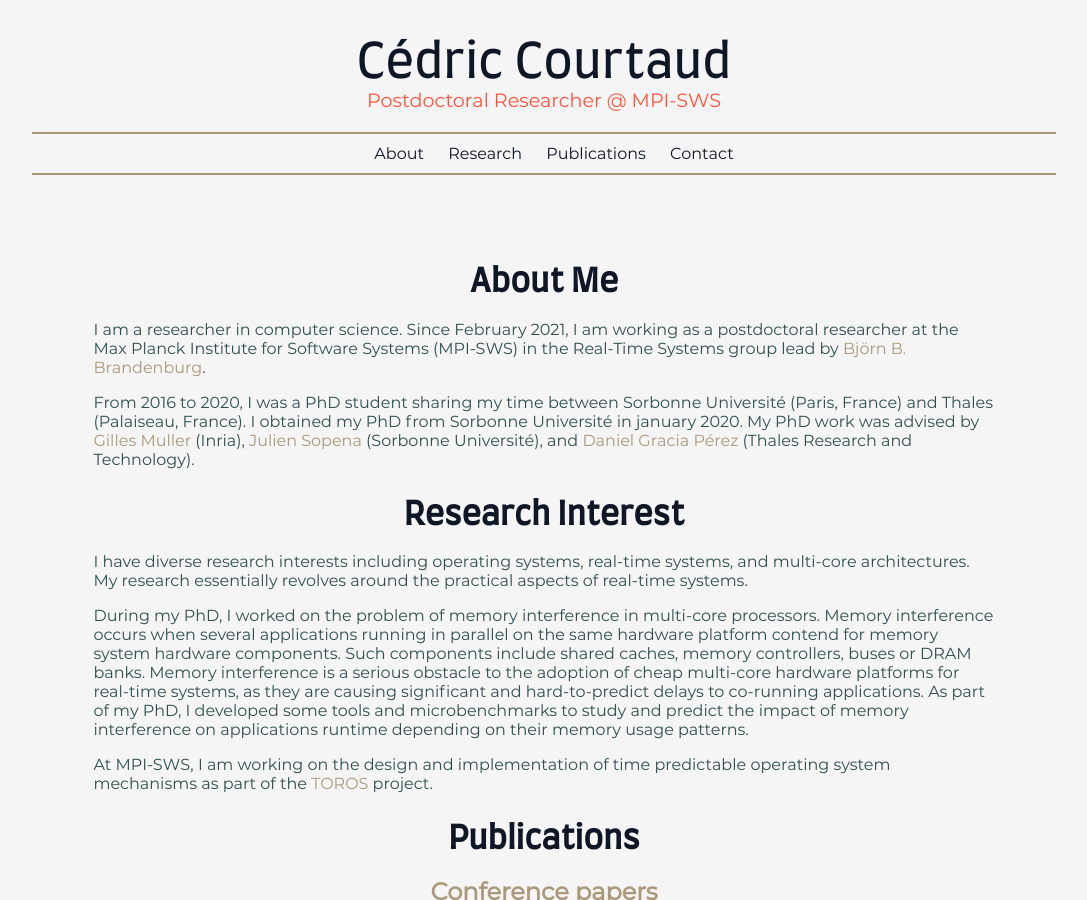
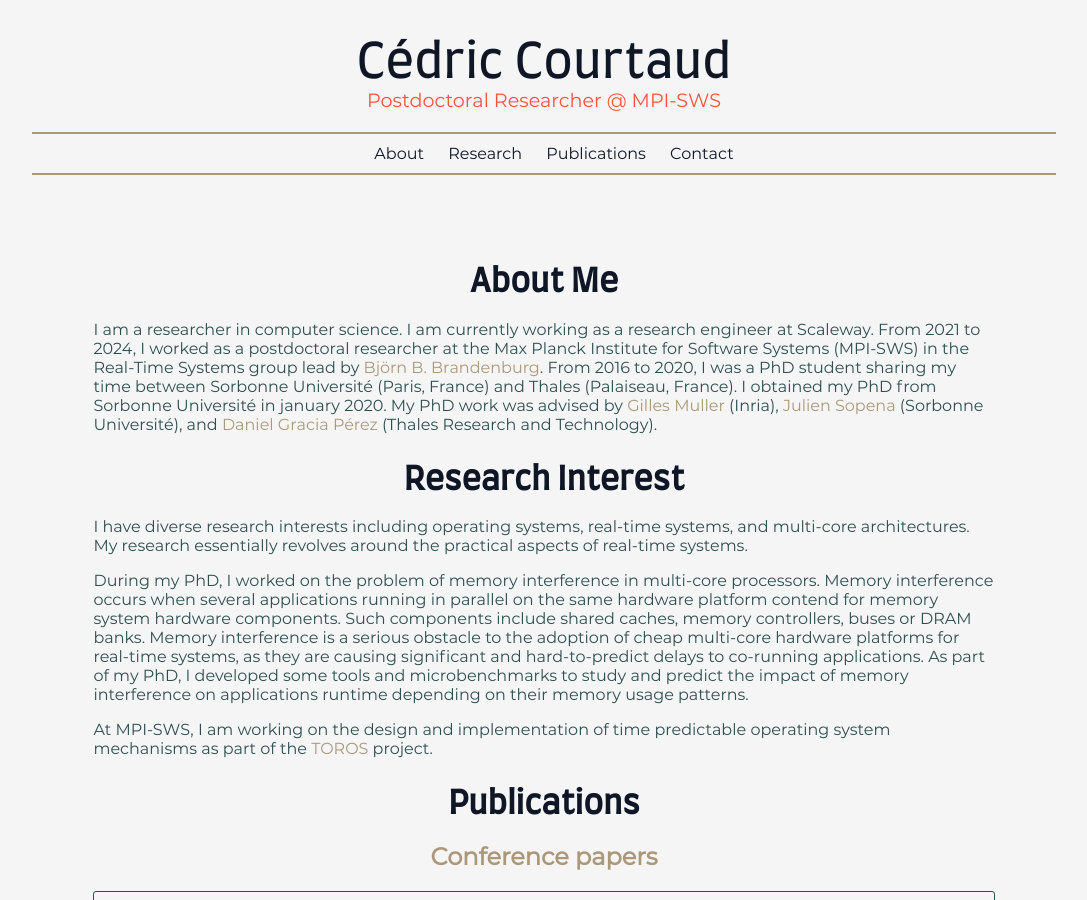
Before and after one commit to cedric-courtaud/cedric-courtaud.github.io, a Jekyll site: the page built from index.html, in a window 1280 px wide and 900 px high. Shown: the whole window, without its empty margins (96-1183 px from the left). Built offline with Jekyll 4.4.1, drawn with Linux system fonts in a browser that asks for light colours.

Commit message:
Update about.yaml

```diff
--- a/_data/about.yaml
+++ b/_data/about.yaml
@@ -1,8 +1,7 @@
 title: About Me
 content: |
-  I am a researcher in computer science.
-  Since February 2021, I am working as a postdoctoral researcher at the Max Planck Institute for Software Systems (MPI-SWS) in the Real-Time Systems group lead by [Björn B. Brandenburg](https://people.mpi-sws.org/~bbb/).
-
+  I am a researcher in computer science. I am currently working as a research engineer at Scaleway.
+  From 2021 to 2024, I worked as a postdoctoral researcher at the Max Planck Institute for Software Systems (MPI-SWS) in the Real-Time Systems group lead by [Björn B. Brandenburg](https://people.mpi-sws.org/~bbb/).
   From 2016 to 2020, I was a PhD student sharing my time between Sorbonne Université (Paris, France) and Thales (Palaiseau, France).
   I obtained my PhD from Sorbonne Université in january 2020.
   My PhD work was advised by [Gilles Muller](https://who.paris.inria.fr/Gilles.Muller/) (Inria), [Julien Sopena](http://julien.sopena.fr) (Sorbonne Université), and [Daniel Gracia Pérez](https://scholar.google.com/citations?user=zBvd7BsAAAAJ&hl=en) (Thales Research and Technology).
```
